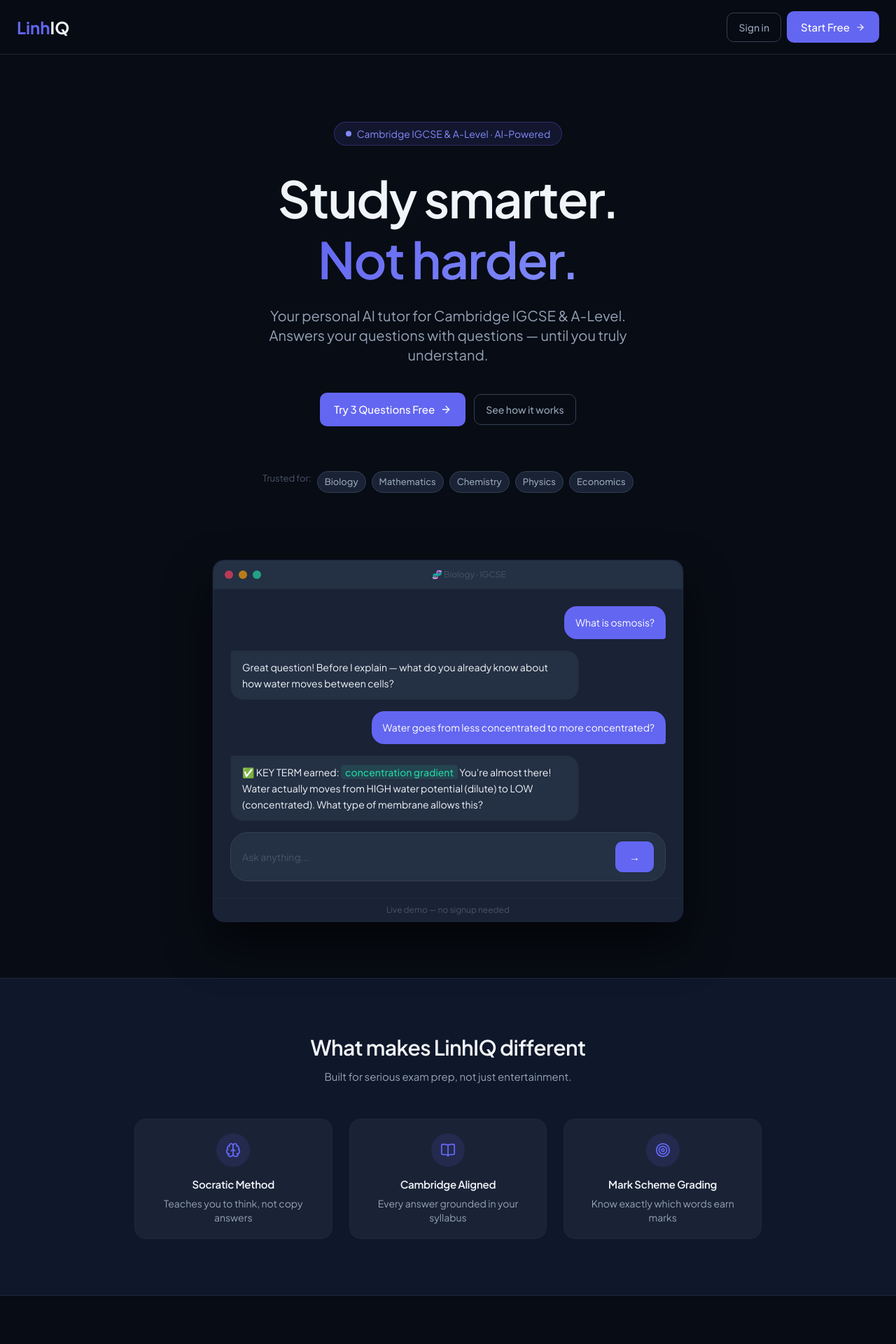
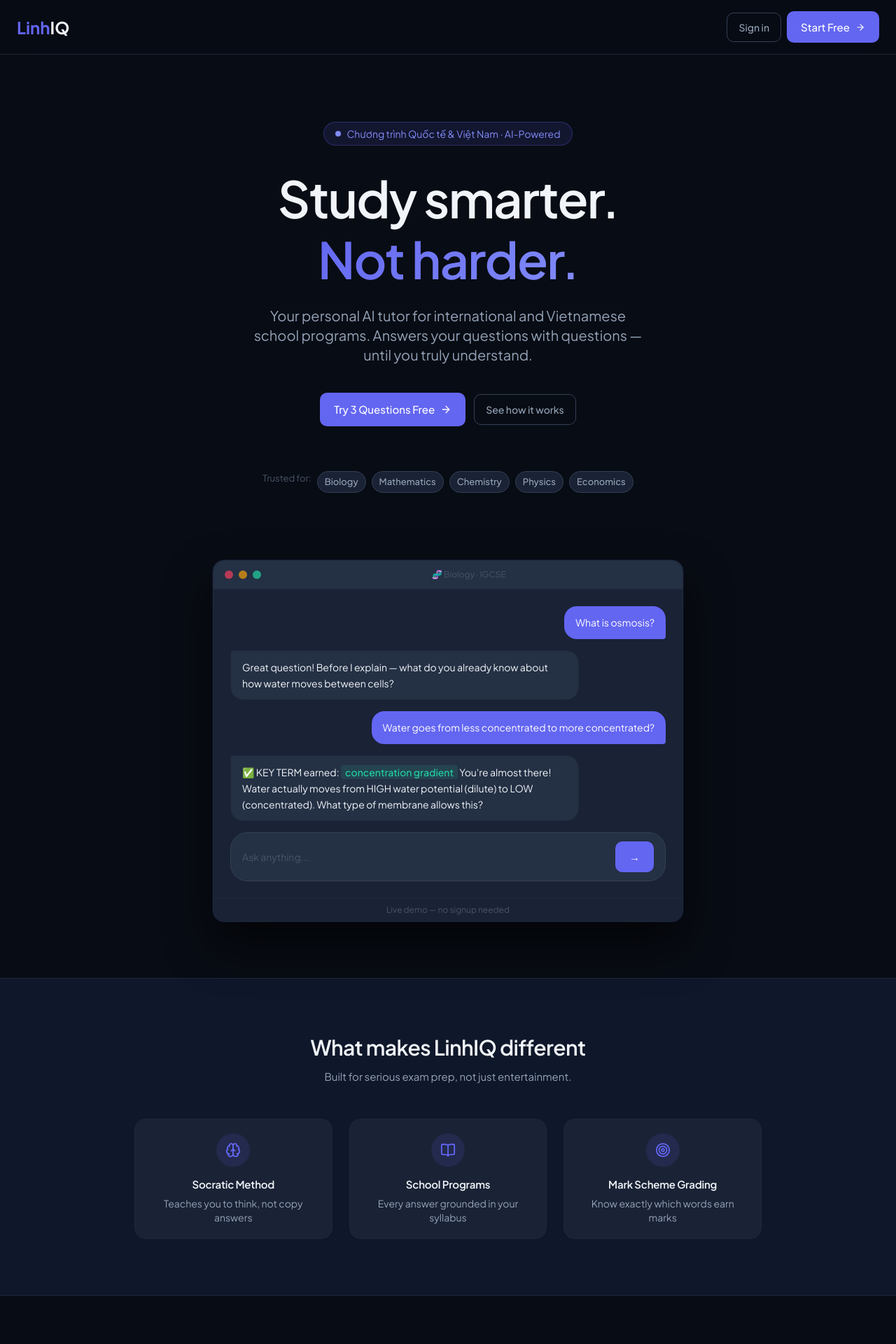
Before and after one commit to ngocvietcode/linhiq, a Next.js app in the folder apps/web/: page / in a window 1280 px wide. Shown: the top 1920 px of the page at 70% size. Built offline with nearby package versions, Linux system fonts and the light colour scheme.

Commit message:
chore(web): remove Cambridge references and adjust wording for parents

```diff
--- a/apps/web/src/app/(auth)/layout.tsx
+++ b/apps/web/src/app/(auth)/layout.tsx
@@ -23,7 +23,7 @@ export default function AuthLayout({ children }: { children: React.ReactNode })
             <span style={{ color: "var(--color-accent)" }}>Linh</span>IQ
           </Link>
           <span className="text-sm" style={{ color: "var(--color-text-muted)" }}>
-            AI Tutor for Cambridge IGCSE &amp; A-Level
+            AI Tutor for International &amp; Vietnamese School Programs
           </span>
         </header>
 
--- a/apps/web/src/app/admin/subjects/page.tsx
+++ b/apps/web/src/app/admin/subjects/page.tsx
@@ -11,8 +11,8 @@ import Link from "next/link";
 import type { AdminSubject, CreateSubjectBody } from "@/lib/admin-api";
 
 const CURRICULUM_OPTIONS = [
-  { value: "IGCSE",       label: "Cambridge IGCSE" },
-  { value: "A_LEVEL",     label: "Cambridge A-Level" },
+  { value: "IGCSE",       label: "IGCSE" },
+  { value: "A_LEVEL",     label: "A-Level" },
   { value: "VN_GRADE_12", label: "VN Grade 12" },
   { value: "GENERAL",     label: "General" },
 ];
--- a/apps/web/src/app/chat/[id]/page.tsx
+++ b/apps/web/src/app/chat/[id]/page.tsx
@@ -382,7 +382,7 @@ function ChatContent() {
     : session.title || session.subject?.name || "Study";
   const chatSubtitle = isOpen
     ? "Open Chat"
-    : `${session.subject?.curriculum || "Cambridge"} · ${session.subject?.name}`;
+    : `${session.subject?.curriculum || "International"} · ${session.subject?.name}`;
 
   const suggestions = session.subject
     ? SUBJECT_SUGGESTIONS[session.subject.name] || ["What would you like to learn?"]
--- a/apps/web/src/app/layout.tsx
+++ b/apps/web/src/app/layout.tsx
@@ -30,12 +30,12 @@ export const metadata: Metadata = {
     template: "%s | LinhIQ",
   },
   description:
-    "Your personal AI tutor for Cambridge IGCSE & A-Level. Answers your questions with questions — until you truly understand.",
-  keywords: ["AI tutor", "Cambridge IGCSE", "A-Level", "Socratic method", "e-learning", "LinhIQ"],
+    "Your personal AI tutor for International & Vietnamese programs. Answers your questions with questions — until you truly understand.",
+  keywords: ["AI tutor", "international programs", "Vietnamese programs", "Socratic method", "e-learning", "LinhIQ"],
   authors: [{ name: "LinhIQ" }],
   openGraph: {
     title: "LinhIQ — Study Smarter, Not Harder",
-    description: "Your personal AI tutor for Cambridge IGCSE & A-Level.",
+    description: "Your personal AI tutor for International & Vietnamese programs.",
     type: "website",
   },
   icons: { icon: "/favicon.ico" },
--- a/apps/web/src/app/onboarding/page.tsx
+++ b/apps/web/src/app/onboarding/page.tsx
@@ -155,7 +155,7 @@ function OnboardingContent() {
                   Hi, I&apos;m LinhIQ.
                   <br />
                   <span style={{ color: "var(--color-text-secondary)" }}>
-                    Your Cambridge AI tutor.
+                    Your personal AI tutor.
                   </span>
                 </h1>
                 <p style={{ color: "var(--color-text-secondary)" }}>
@@ -163,7 +163,7 @@ function OnboardingContent() {
                 </p>
               </div>
 
-              <p className="font-medium mb-4">Which curriculum are you studying?</p>
+              <p className="font-medium mb-4">Which school program are you studying?</p>
               <div className="grid grid-cols-2 gap-4 mb-8">
                 {[
                   { id: "IGCSE", label: "IGCSE", sub: "Grade 9–10 · Age 14–16" },
--- a/apps/web/src/app/page.tsx
+++ b/apps/web/src/app/page.tsx
@@ -30,7 +30,7 @@ const FEATURES = [
   },
   {
     icon: BookOpen,
-    title: "Cambridge Aligned",
+    title: "School Programs",
     desc: "Every answer grounded in your syllabus",
   },
   {
@@ -87,7 +87,7 @@ export default function HomePage() {
             }}
           >
             <span className="w-2 h-2 rounded-full bg-current animate-pulse" />
-            Cambridge IGCSE &amp; A-Level · AI-Powered
+            Chương trình Quốc tế &amp; Việt Nam · AI-Powered
           </div>
 
           <h1
@@ -103,7 +103,7 @@ export default function HomePage() {
             className="text-lg sm:text-xl max-w-xl mx-auto mb-10 animate-fade-up"
             style={{ color: "var(--color-text-secondary)", animationDelay: "80ms" }}
           >
-            Your personal AI tutor for Cambridge IGCSE &amp; A-Level. Answers your
+            Your personal AI tutor for international and Vietnamese school programs. Answers your
             questions with questions — until you truly understand.
           </p>
 
@@ -326,7 +326,7 @@ export default function HomePage() {
         className="py-8 px-6 text-center text-sm border-t"
         style={{ borderColor: "var(--color-border-subtle)", color: "var(--color-text-muted)" }}
       >
-        © 2026 LinhIQ · Built for Cambridge students
+        © 2026 LinhIQ · Built for students
       </footer>
     </div>
   );
```
